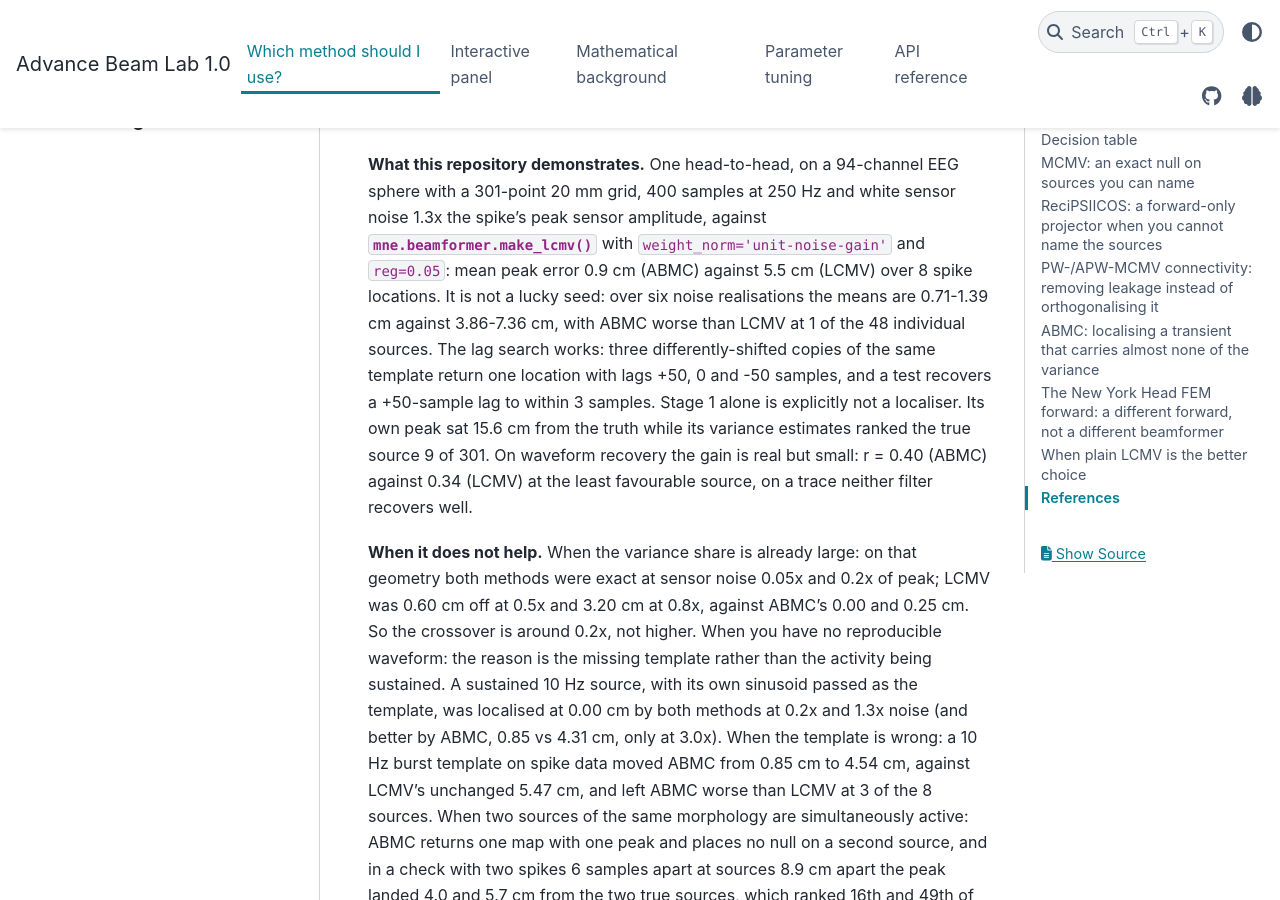
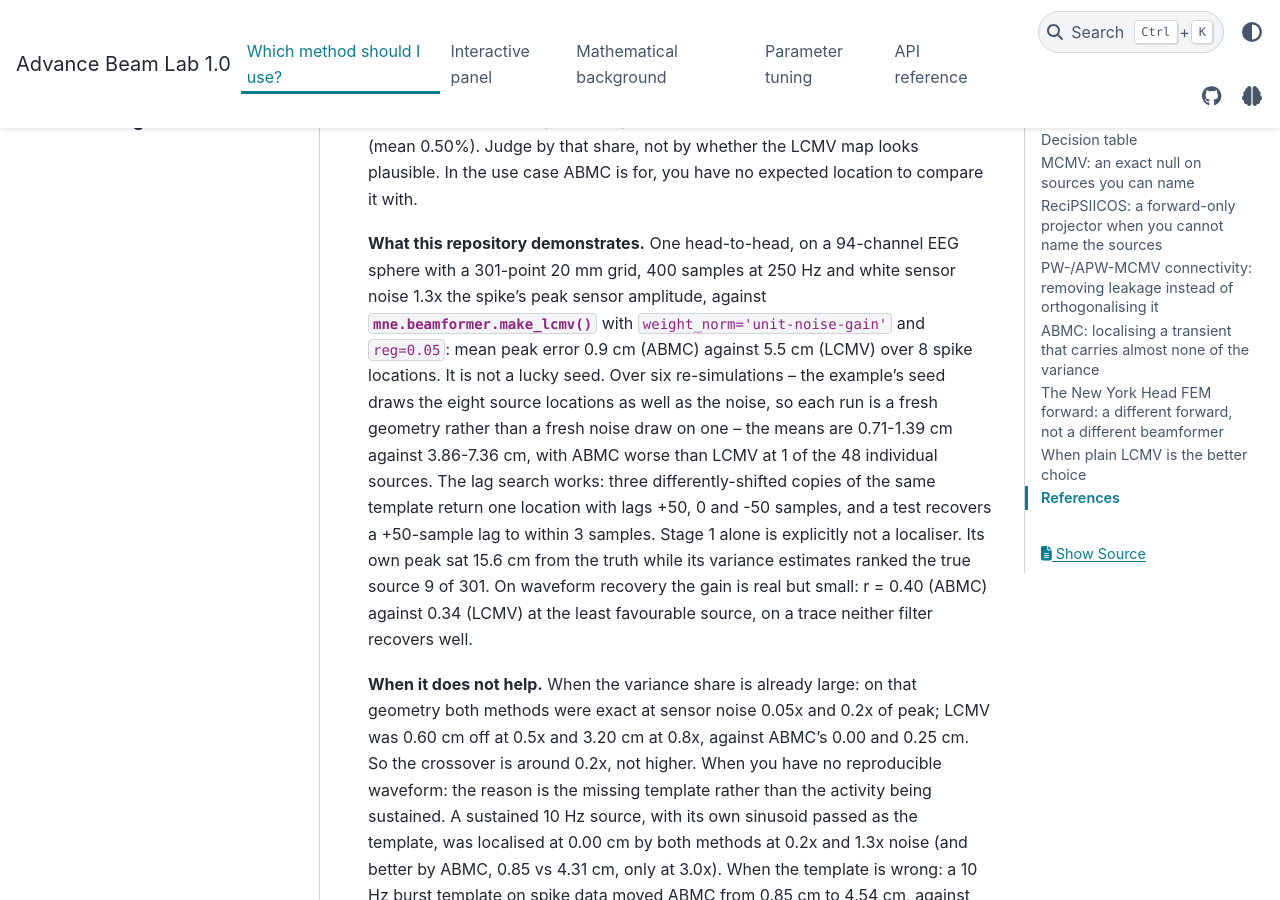
Before and after one commit to Sepehrshirani/advance_beamlab, a Sphinx documentation site: the page built from doc/choosing.rst, in a window 1280 px wide and 900 px high, scrolled down 13426 px. Built offline with Sphinx 7.4.7 and the PyData theme 0.15.4, drawn with Linux system fonts in a browser that asks for light colours; pages that are not in the unit, such as notebooks, are missing from menus; cross-references to code outside the pages are shown as plain code; some of the changed text lies outside the part shown.

Commit message:
Stop attributing the cancellation to reg, and say what the seed varies
Two claims in the decision guide, both re-measured.

"The default reg=0.05 is itself enough diagonal loading to mask the cancellation
the method exists to repair." It is not. On the sphere fixture at r = 0.95 and
5 per cent noise, sweeping reg from 0.001 to 0.5 -- a factor of five hundred --
moves LCMV's recovered amplitude only from 0.096 to 0.130, against a
distortionless 1.0. The cancellation is a property of the clean covariance and
diagonal loading barely touches it, which is what the rest of this page argues
everywhere else.

"Over six noise realisations" describes six full re-simulations: the example
seeds one generator and immediately draws the eight source locations from it, so
changing the seed changes the geometry as well as the noise. The figures are
unchanged; what they are figures *of* is now stated.

```diff
--- a/doc/choosing.rst
+++ b/doc/choosing.rst
@@ -283,8 +283,12 @@
 ``'nai'``, at ``reg=0.05``, or with ``method='recipsiicos'``, both localise
 exactly. The miss is setting-specific rather than universal, but it occurs at
 the advertised settings. For EEG there is no quantified benefit at all: EEG
-appears only in well-formedness tests. The default ``reg=0.05`` is itself enough
-diagonal loading to mask the cancellation the method exists to repair.
+appears only in well-formedness tests. Do not expect ``reg`` to mask the problem
+either way: on the sphere fixture at :math:`r = 0.95` and 5 per cent noise,
+sweeping it from 0.001 to 0.5 -- a factor of five hundred -- moves LCMV's
+recovered amplitude only from 0.096 to 0.130, against a distortionless 1.0. The
+cancellation is a property of the clean covariance, and diagonal loading barely
+touches it.
 
 **The parameters that matter.** ``rank`` (K), which lives in the
 q^2-dimensional working space, not in sensor space. Take it from
@@ -426,7 +430,9 @@
 1.3x the spike's peak sensor amplitude, against
 :func:`mne.beamformer.make_lcmv` with ``weight_norm='unit-noise-gain'`` and
 ``reg=0.05``: mean peak error 0.9 cm (ABMC) against 5.5 cm (LCMV) over 8 spike
-locations. It is not a lucky seed: over six noise realisations the means are
+locations. It is not a lucky seed. Over six re-simulations -- the example's seed
+draws the eight source locations as well as the noise, so each run is a fresh
+geometry rather than a fresh noise draw on one -- the means are
 0.71-1.39 cm against 3.86-7.36 cm, with ABMC worse than LCMV at 1 of the 48
 individual sources. The lag search works: three differently-shifted copies of
 the same template return one location with lags +50, 0 and -50 samples, and a
```
